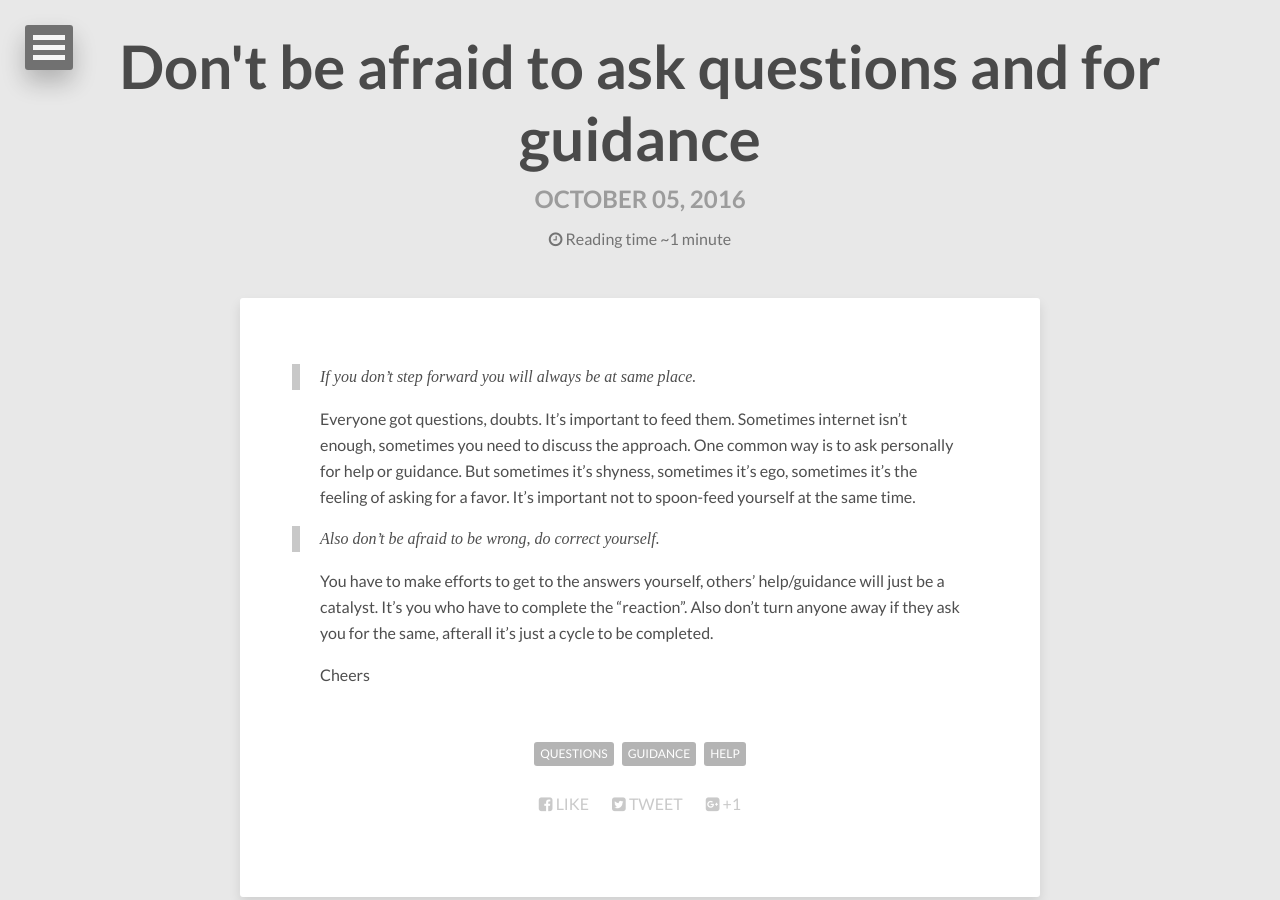
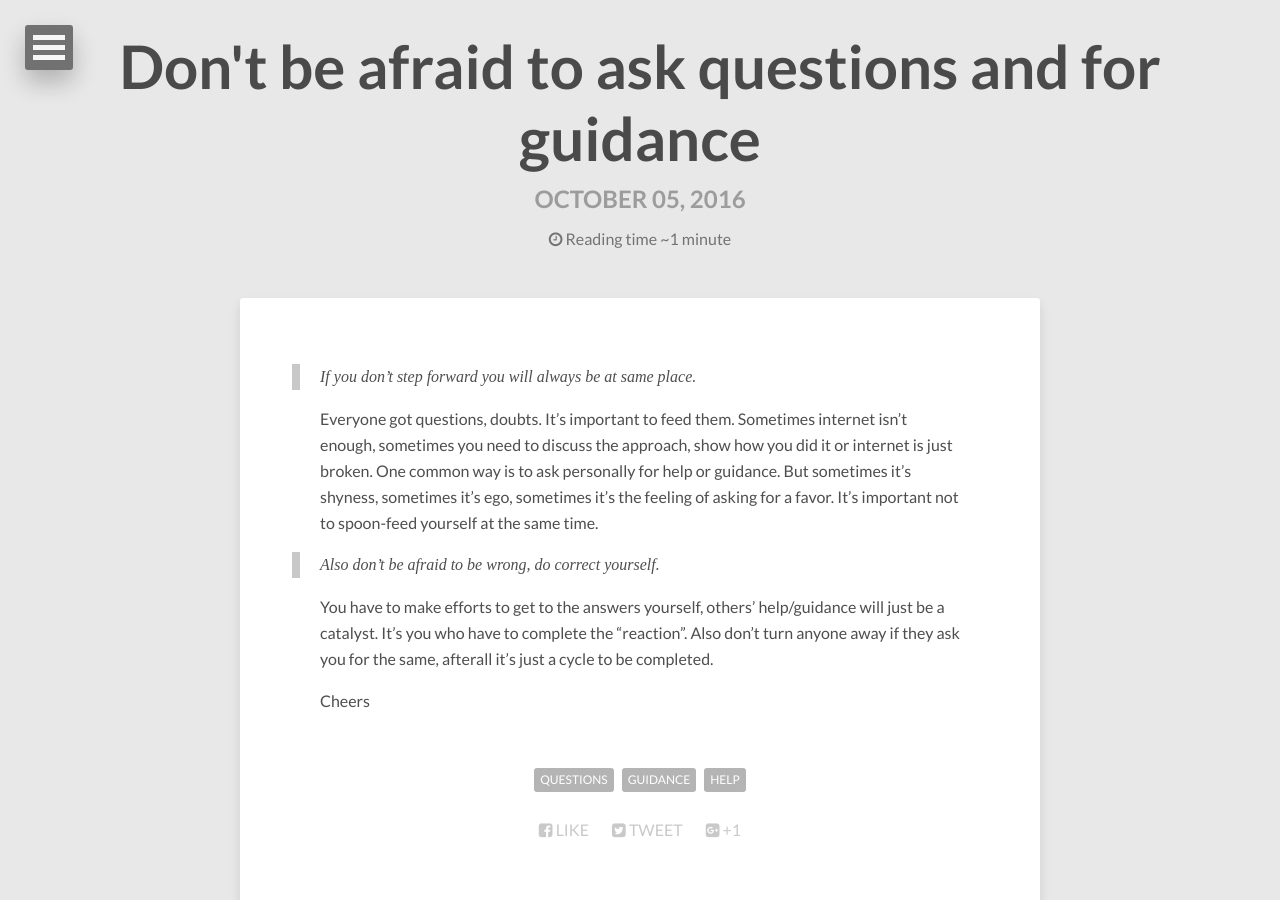
Before and after one commit to igauravsehrawat/igauravsehrawat.github.io, a Jekyll site: the page built from _posts/2016-10-05-Don't-be-afraid-to-ask-questions-and-.md, in a window 1280 px wide and 900 px high. Built offline with Jekyll 4.4.1, drawn with Linux system fonts in a browser that asks for light colours; nearby versions of some CDN libraries; comment, search, counter and statistics services are not loaded.

Commit message:
Revised blog post.

```diff
--- a/_posts/2016-10-05-Don't-be-afraid-to-ask-questions-and-.md
+++ b/_posts/2016-10-05-Don't-be-afraid-to-ask-questions-and-.md
@@ -10,7 +10,7 @@ share: true
 
 > If you don't step forward you will always be at same place.
 
-Everyone got questions, doubts. It's important to feed them. Sometimes internet isn't enough, sometimes you need to discuss the approach. One common way is to ask personally for help or guidance. But sometimes it's shyness, sometimes it's ego, sometimes it's the feeling of asking for a favor. It's important not to spoon-feed yourself at the same time.
+Everyone got questions, doubts. It's important to feed them. Sometimes internet isn't enough, sometimes you need to discuss the approach, show how you did it or internet is just broken. One common way is to ask personally for help or guidance. But sometimes it's shyness, sometimes it's ego, sometimes it's the feeling of asking for a favor. It's important not to spoon-feed yourself at the same time.
 
 > Also don't be afraid to be wrong, do correct yourself.
 
```
